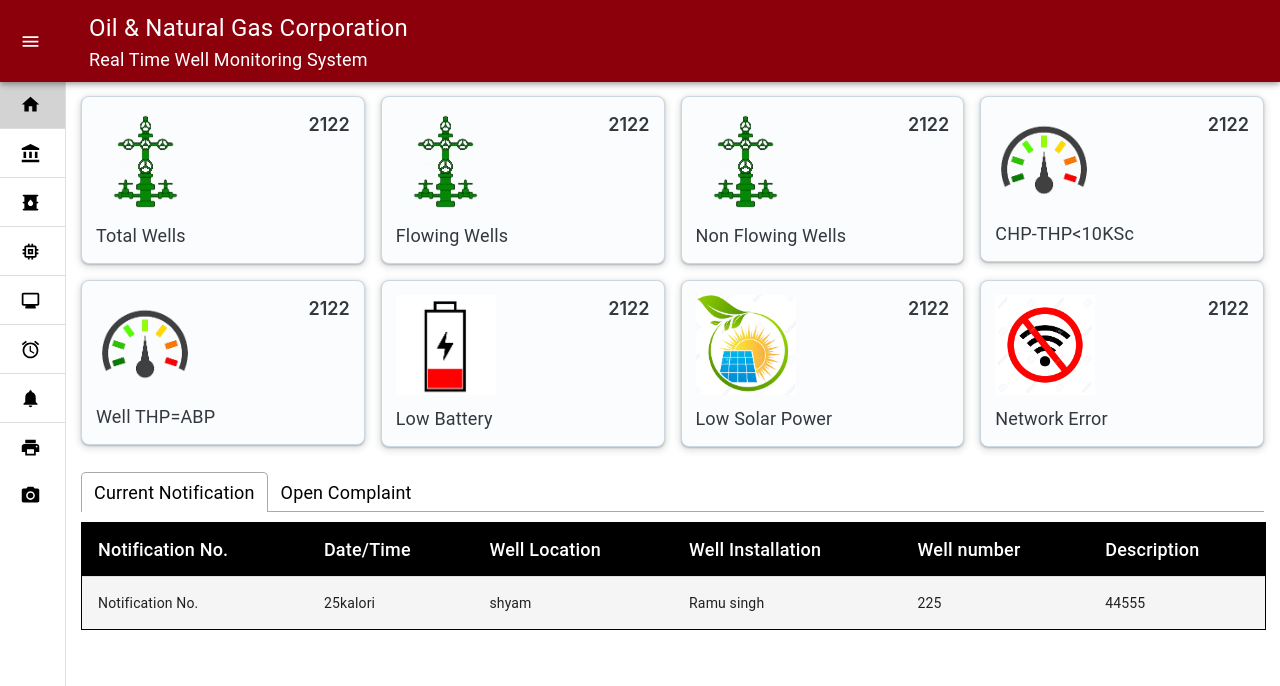
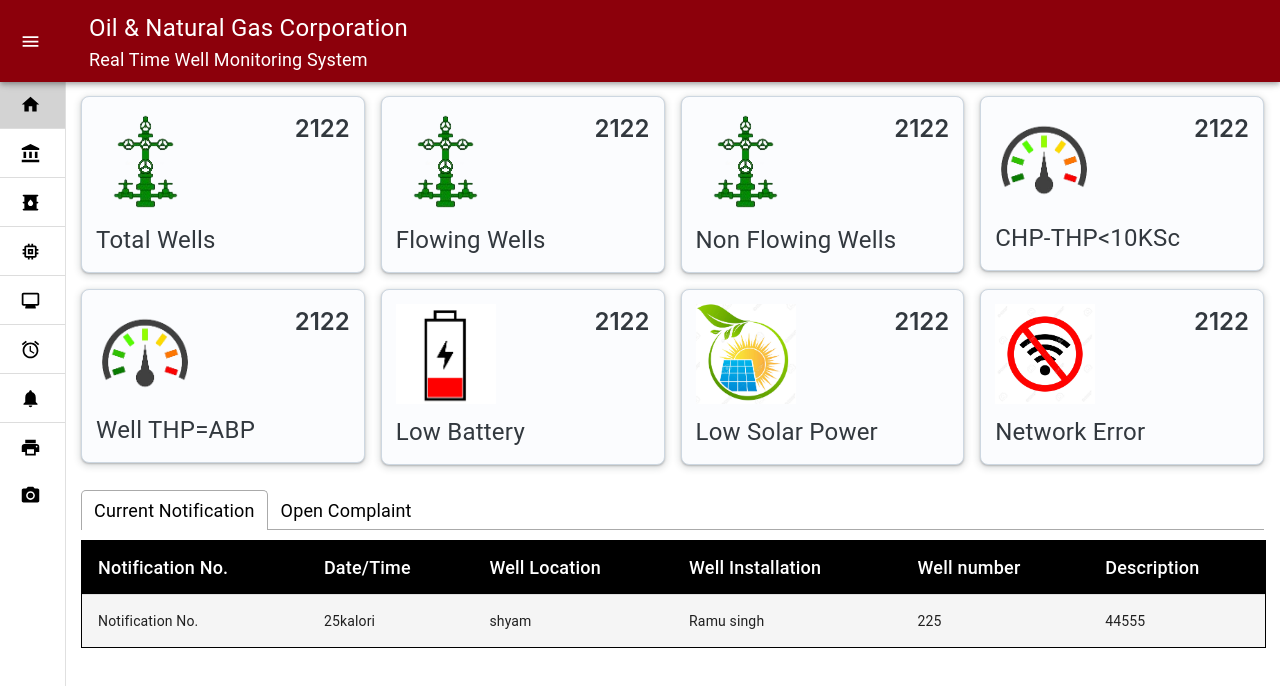
Before and after one commit to Karankumar790/Rtms-Frontend-karan, a React (Vite) app: page /dashboard in a window 1280 px wide. Shown: the top 686 px of the page. Built offline with nearby package versions, Linux system fonts and the light colour scheme.

Commit message:
Editting

```diff
--- a/package.json
+++ b/package.json
@@ -18,6 +18,7 @@
     "@mui/material": "^5.16.7",
     "@mui/styled-engine-sc": "^6.0.0-alpha.18",
     "@mui/system": "^5.16.7",
+    "@reduxjs/toolkit": "^2.2.7",
     "apexcharts": "^3.52.0",
     "axios": "^1.7.5",
     "boxicons": "^2.1.4",
@@ -29,9 +30,11 @@
     "react-hot-toast": "^2.4.1",
     "react-icons": "^5.2.1",
     "react-otp-input": "^3.1.1",
+    "react-redux": "^9.1.2",
     "react-router-dom": "^6.25.1",
     "react-tabs": "^6.0.2",
     "redux": "^5.0.1",
+    "redux-thunk": "^3.1.0",
     "styled-components": "^6.1.12"
   },
   "devDependencies": {
--- a/src/Pages/Dashboard/DeviceManage/AddDevice/AddDevice.jsx
+++ b/src/Pages/Dashboard/DeviceManage/AddDevice/AddDevice.jsx
@@ -29,9 +29,9 @@
         <Grid item gap={2} lg={12}>
           <Typography variant="h6">Select Well</Typography>
           <Box display="flex" justifyContent="space-between" gap={5}>
-            <TextField size="small" fullWidth />
-            <TextField size="small" fullWidth />
-            <TextField size="small" fullWidth />
+            <TextField size="small" placeholder="Well No." fullWidth />
+            <TextField size="small" placeholder="Installation" fullWidth />
+            <TextField size="small" placeholder="Location" fullWidth />
           </Box>
         </Grid>
 
--- a/src/Pages/Dashboard/Home/Home.jsx
+++ b/src/Pages/Dashboard/Home/Home.jsx
@@ -56,10 +56,10 @@
           <CardWrapper>
             <Box sx={{ display: "flex", justifyContent: "space-between" }}>
               <img src={well} alt="" srcset="" />
-              <Box fontSize='large'>2122</Box>
+              <Box fontSize='x-large'>2122</Box>
             </Box>
             <CardContent className='card-Content-text'>
-              <Typography fontSize='large'>Total Wells</Typography>
+              <Typography fontSize='x-large'>Total Wells</Typography>
             </CardContent>
           </CardWrapper>
         </Grid>
@@ -68,10 +68,10 @@
           <CardWrapper>
             <Grid item sx={{ display: "flex", justifyContent: "space-between" }}>
               <img src={well} alt="" srcset="" />
-              <Box fontSize='large'>2122</Box>
+              <Box fontSize='x-large'>2122</Box>
             </Grid>
             <CardContent className='card-Content-text' >
-              <Typography fontSize='large'>Flowing Wells</Typography>
+              <Typography fontSize='x-large'>Flowing Wells</Typography>
             </CardContent>
           </CardWrapper>
 
@@ -81,10 +81,10 @@
           <CardWrapper>
             <Grid item sx={{ display: "flex", justifyContent: "space-between" }}>
               <img src={well} alt="" srcset="" />
-              <Box fontSize='large'>2122</Box>
+              <Box fontSize='x-large'>2122</Box>
             </Grid>
             <CardContent className='card-Content-text' >
-              <Typography fontSize='large'>Non Flowing Wells</Typography>
+              <Typography fontSize='x-large'>Non Flowing Wells</Typography>
             </CardContent>
           </CardWrapper>
         </Grid>
@@ -92,10 +92,10 @@
           <CardWrapper>
             <Grid item sx={{ display: "flex", justifyContent: "space-between" }}>
               <img src={pressure} alt="" style={{ objectFit: 'cover', width: '7rem' }} />
-              <Box fontSize='large'>2122</Box>
+              <Box fontSize='x-large'>2122</Box>
             </Grid>
             <CardContent className='card-Content-text' >
-              <Typography fontSize='large'>CHP-THP&lt;10KSc</Typography>
+              <Typography fontSize='x-large'>CHP-THP&lt;10KSc</Typography>
             </CardContent>
           </CardWrapper>
         </Grid>
@@ -104,10 +104,10 @@
           <CardWrapper>
             <Grid item sx={{ display: "flex", justifyContent: "space-between" }}>
               <img src={pressure} alt="" style={{ objectFit: 'cover', width: '7rem' }} />
-              <Box fontSize='large'>2122</Box>
+              <Box fontSize='x-large'>2122</Box>
             </Grid>
             <CardContent className='card-Content-text' >
-              <Typography fontSize='large'>Well THP=ABP</Typography>
+              <Typography fontSize='x-large'>Well THP=ABP</Typography>
             </CardContent>
           </CardWrapper>
         </Grid>
@@ -116,10 +116,10 @@
           <CardWrapper>
             <Grid item sx={{ display: "flex", justifyContent: "space-between" }}>
               <img src={battery} alt="" srcset="" />
-              <Box fontSize='large'>2122</Box>
+              <Box fontSize='x-large'>2122</Box>
             </Grid>
             <CardContent className='card-Content-text' >
-              <Typography fontSize='large'>Low Battery</Typography>
+              <Typography fontSize='x-large'>Low Battery</Typography>
             </CardContent>
           </CardWrapper>
         </Grid>
@@ -129,10 +129,10 @@
           <CardWrapper>
             <Grid item sx={{ display: "flex", justifyContent: "space-between" }}>
               <img src={solar} alt="" srcset="" />
-              <Box fontSize='large'>2122</Box>
+              <Box fontSize='x-large'>2122</Box>
             </Grid>
             <CardContent className='card-Content-text' >
-              <Typography fontSize='large'>Low Solar Power</Typography>
+              <Typography fontSize='x-large'>Low Solar Power</Typography>
             </CardContent>
           </CardWrapper>
         </Grid>
@@ -141,10 +141,10 @@
           <CardWrapper>
             <Grid item sx={{ display: "flex", justifyContent: "space-between" }}>
               <img src={network} alt="" srcset="" />
-              <Box fontSize='large'>2122</Box>
+              <Box fontSize='x-large'>2122</Box>
             </Grid>
             <CardContent className='card-Content-text' >
-              <Typography fontSize='large'>Network Error</Typography>
+              <Typography fontSize='x-large'>Network Error</Typography>
             </CardContent>
           </CardWrapper>
         </Grid>
--- a/src/Pages/Dashboard/ManageAsset/ManageAsset.jsx
+++ b/src/Pages/Dashboard/ManageAsset/ManageAsset.jsx
@@ -63,7 +63,7 @@
     <div>
       <Paper>
         <Grid container gap={3}>
-          <Typography variant="h4">Asset Information </Typography>
+          <Typography variant="h4">Organization </Typography>
 
           <Grid container spacing={2} p={2}>
             <Grid item xs={12} sm={3} md={3} lg={3}>
--- a/src/Pages/Login/Login.jsx
+++ b/src/Pages/Login/Login.jsx
@@ -128,6 +128,7 @@
                         fontSize="large"
                       />
                       <TextField
+                        className="custom-textfield"
                         variant="standard"
                         name="password"
                         type={visible ? "text" : "password"}
--- a/src/Pages/WellMaster/AddWell/AddWell.jsx
+++ b/src/Pages/WellMaster/AddWell/AddWell.jsx
@@ -3,7 +3,7 @@
 import Input from '@mui/joy/Input';
 import FormControl from '@mui/joy/FormControl';
 import FormLabel from '@mui/joy/FormLabel';
-import map from '../../../../public/assets/map2.png';
+// import map from '../../../../public/assets/map2.png';
 import { Box } from '@mui/system';
 
 
@@ -234,15 +234,15 @@
                   backgroundColor: 'darkgreen', // Optional: Change color on hover
                 },
                 fontSize: '16px',
-              }}>Update</Button>
-            <Button variant='contained'
+              }}>Cancel</Button>
+            {/* <Button variant='contained'
               sx={{
                 backgroundColor: 'green',   // Change button color to green
                 '&:hover': {
                   backgroundColor: 'darkgreen', // Optional: Change color on hover
                 },
                 fontSize: '16px',
-              }}> Delete</Button>
+              }}> Delete</Button> */}
           </Grid>
         </Grid>
       </Paper>
--- a/src/main.jsx
+++ b/src/main.jsx
@@ -7,7 +7,7 @@
 ReactDOM.createRoot(document.getElementById('root')).render(
   <React.StrictMode>
     <BrowserRouter>
-      <App />
+    <App />
     </BrowserRouter>
   </React.StrictMode>,
 )
```
Also changed, not shown: src/Pages/Dashboard/DeviceManage/DeviceManage.jsx (+17 -7 lines), src/Pages/Signup/Signup.jsx (+20 -105 lines), 1 other file (tests, documents, lock files or other folders).
